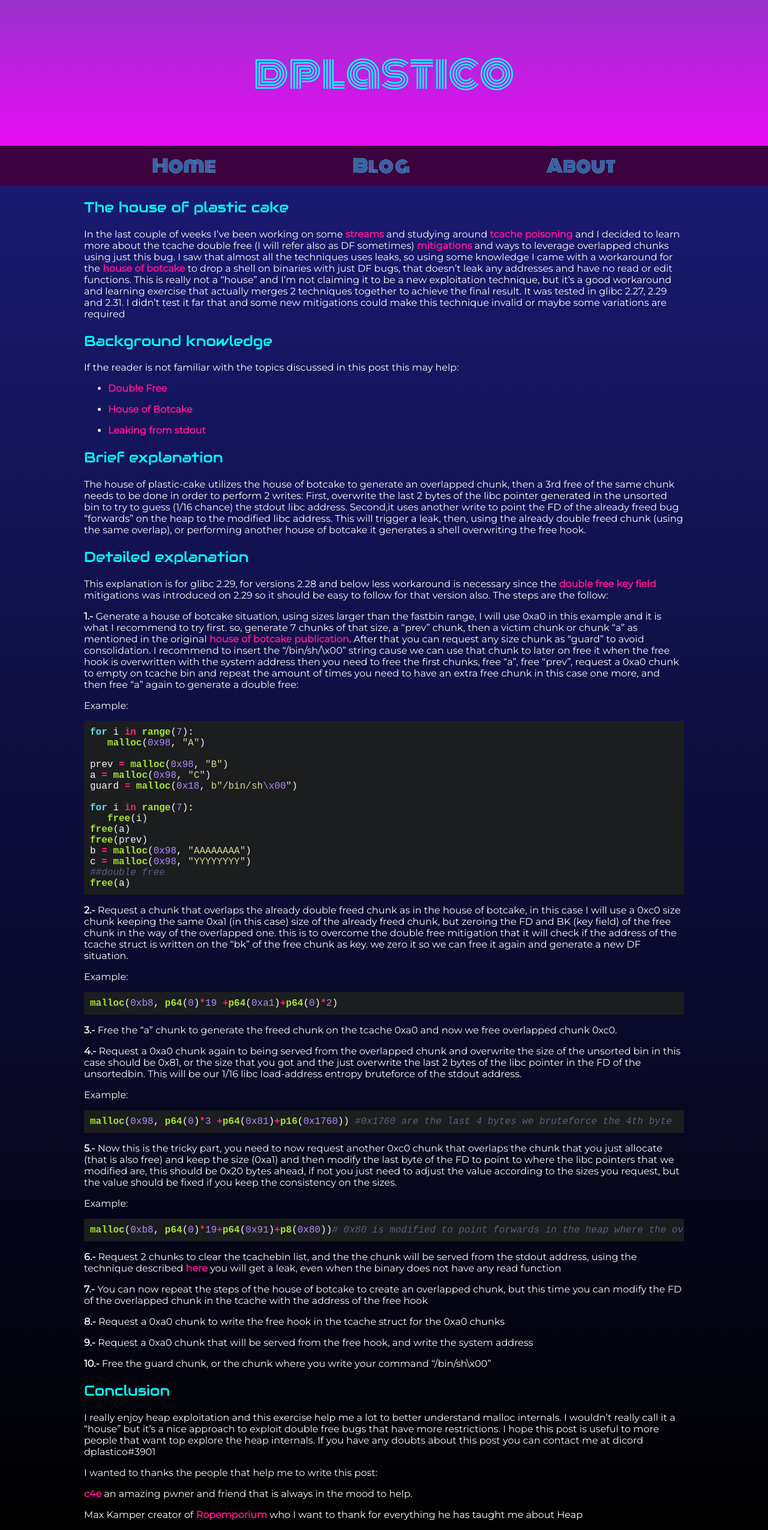
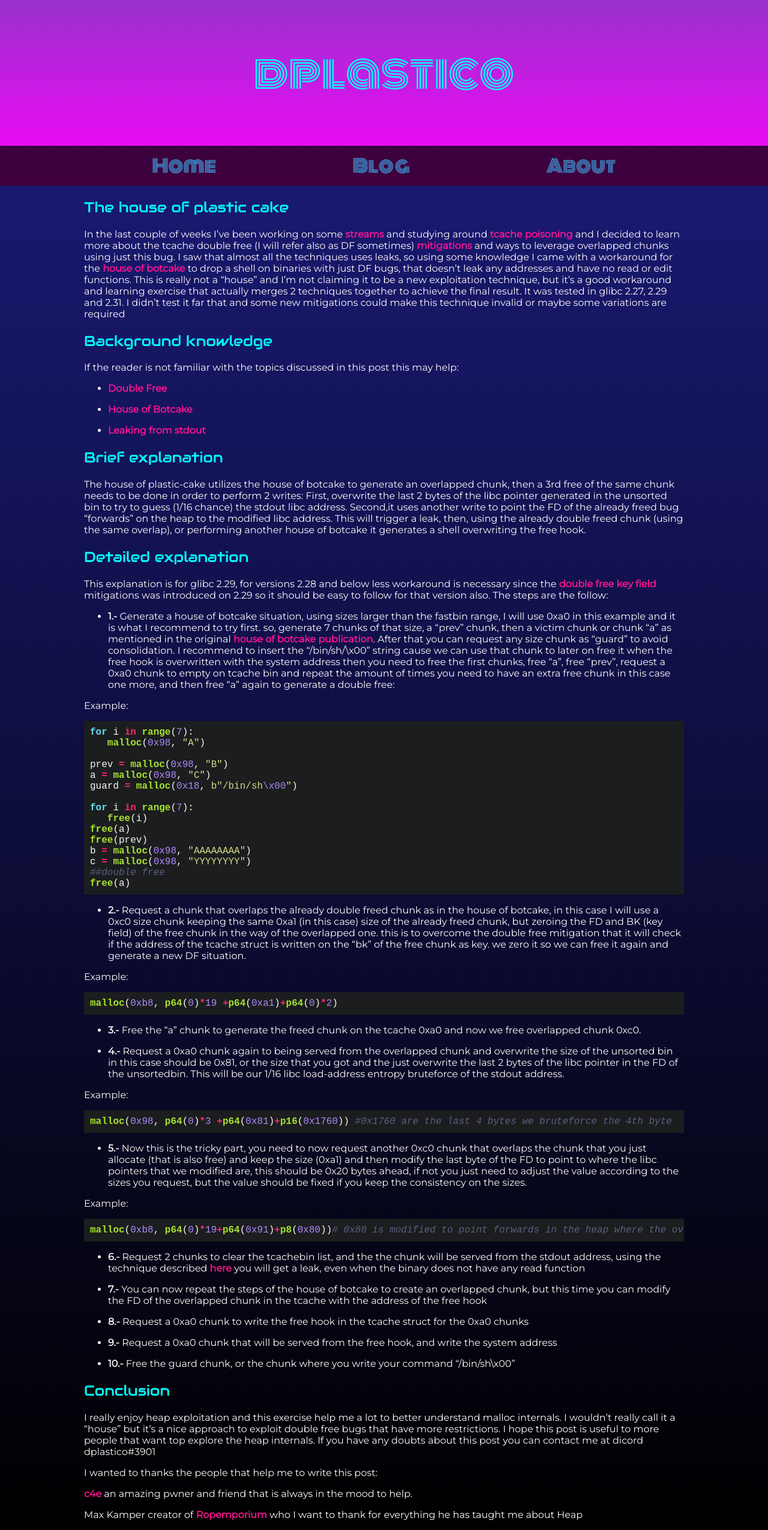
Before and after one commit to dplastico/dplastico.github.io, a Jekyll site: the page built from _posts/2021-10-17-Learning-Double-Restrictions:The-house-of-plastic-cake.md, in a window 1280 px wide. Shown: the whole page at 60% size. Built offline with Jekyll 4.4.1, drawn with Linux system fonts in a browser that asks for light colours; nearby versions of some CDN libraries.

Commit message:
house of plastic v1.8

````diff
--- a/_posts/2021-10-17-Learning-Double-Restrictions:The-house-of-plastic-cake.md
+++ b/_posts/2021-10-17-Learning-Double-Restrictions:The-house-of-plastic-cake.md
@@ -29,7 +29,7 @@ The house of plastic-cake utilizes the house of botcake to generate an overlappe
 
 This explanation is for glibc 2.29, for versions 2.28 and below less workaround is necessary since the [double free key field](https://blog.infosectcbr.com.au/2019/09/linux-heap-glibc-tcache-double-free.html) mitigations was introduced on 2.29 so it should be easy to follow for that version also. The steps are the follow:
 
-**1.-** Generate a house of botcake situation, using sizes larger than the fastbin range, I will use  0xa0 in this example and it is what I recommend to try first. so,  generate 7 chunks of that size, a "prev” chunk, then a victim chunk or chunk "a" as mentioned in the original [house of botcake publication](https://github.com/shellphish/how2heap/blob/master/glibc_2.31/house_of_botcake.c). After that you can request any size  chunk as "guard" to avoid consolidation. I recommend to insert the "/bin/sh/\x00" string cause we can use that chunk to later on free it when the free hook is overwritten with the system address then you need to free the first chunks, free "a", free "prev", request a 0xa0 chunk to empty on tcache bin and repeat the amount of times you need to have an extra free chunk in this case one more, and then free "a" again to generate a double free:
+* **1.-** Generate a house of botcake situation, using sizes larger than the fastbin range, I will use  0xa0 in this example and it is what I recommend to try first. so,  generate 7 chunks of that size, a "prev” chunk, then a victim chunk or chunk "a" as mentioned in the original [house of botcake publication](https://github.com/shellphish/how2heap/blob/master/glibc_2.31/house_of_botcake.c). After that you can request any size  chunk as "guard" to avoid consolidation. I recommend to insert the "/bin/sh/\x00" string cause we can use that chunk to later on free it when the free hook is overwritten with the system address then you need to free the first chunks, free "a", free "prev", request a 0xa0 chunk to empty on tcache bin and repeat the amount of times you need to have an extra free chunk in this case one more, and then free "a" again to generate a double free:
 
 Example:
 ```python
@@ -50,38 +50,38 @@ c = malloc(0x98, "YYYYYYYY")
 free(a)
 ```
 
-**2.-** Request a chunk that overlaps the already double freed chunk as in the house of botcake, in this case I will  use a 0xc0 size chunk keeping the same 0xa1 (in this case) size of the already freed chunk, but zeroing the FD and BK (key field) of the free chunk in the way of the overlapped one. this is to overcome the double free mitigation that it will check if the address of the tcache struct is written on the "bk" of the free chunk as key. we zero it so we can free it again and generate a new DF situation.
+* **2.-** Request a chunk that overlaps the already double freed chunk as in the house of botcake, in this case I will  use a 0xc0 size chunk keeping the same 0xa1 (in this case) size of the already freed chunk, but zeroing the FD and BK (key field) of the free chunk in the way of the overlapped one. this is to overcome the double free mitigation that it will check if the address of the tcache struct is written on the "bk" of the free chunk as key. we zero it so we can free it again and generate a new DF situation.
 
 Example:
 ```python
 malloc(0xb8, p64(0)*19 +p64(0xa1)+p64(0)*2)
 ```
 
-**3.-** Free the "a" chunk to generate the freed chunk on the tcache 0xa0 and now we free overlapped chunk 0xc0.
+* **3.-** Free the "a" chunk to generate the freed chunk on the tcache 0xa0 and now we free overlapped chunk 0xc0.
 
-**4.-** Request a 0xa0 chunk again to being served from the overlapped chunk and overwrite the size of the unsorted bin in this case should be 0x81, or the size that you got and the just overwrite the last 2 bytes of the libc pointer in the FD of the unsortedbin. This will be our 1/16 libc load-address entropy bruteforce of the stdout address.
+* **4.-** Request a 0xa0 chunk again to being served from the overlapped chunk and overwrite the size of the unsorted bin in this case should be 0x81, or the size that you got and the just overwrite the last 2 bytes of the libc pointer in the FD of the unsortedbin. This will be our 1/16 libc load-address entropy bruteforce of the stdout address.
 
 Example:
 ```python
 malloc(0x98, p64(0)*3 +p64(0x81)+p16(0x1760)) #0x1760 are the last 4 bytes we bruteforce the 4th byte
 ```
 
-**5.-** Now this is the tricky part, you need to now request another 0xc0 chunk that overlaps the chunk that you just allocate (that is also free) and keep the size (0xa1) and then modify the last byte of the FD to point to where the libc pointers that we modified are, this should be 0x20 bytes ahead, if not you just need to adjust the value according to the sizes you request, but the value should be fixed if you keep the consistency on the sizes.
+* **5.-** Now this is the tricky part, you need to now request another 0xc0 chunk that overlaps the chunk that you just allocate (that is also free) and keep the size (0xa1) and then modify the last byte of the FD to point to where the libc pointers that we modified are, this should be 0x20 bytes ahead, if not you just need to adjust the value according to the sizes you request, but the value should be fixed if you keep the consistency on the sizes.
 
 Example:
 ```python
 malloc(0xb8, p64(0)*19+p64(0x91)+p8(0x80))# 0x80 is modified to point forwards in the heap where the overwritten libc pointer is
 ```
 
-**6.-** Request 2 chunks to clear the tcachebin list, and the the chunk will be served from the stdout address, using the technique described [here](https://vigneshsrao.github.io/posts/babytcache/) you will get a leak, even when the binary does not have any read function
+* **6.-** Request 2 chunks to clear the tcachebin list, and the the chunk will be served from the stdout address, using the technique described [here](https://vigneshsrao.github.io/posts/babytcache/) you will get a leak, even when the binary does not have any read function
 
-**7.-** You can now repeat the steps of the house of botcake to create an overlapped chunk, but this time you can modify the FD of the overlapped chunk in the tcache with the address of the free hook
+* **7.-** You can now repeat the steps of the house of botcake to create an overlapped chunk, but this time you can modify the FD of the overlapped chunk in the tcache with the address of the free hook
 
-**8.-** Request a 0xa0 chunk to write the free hook in the tcache struct for the 0xa0 chunks
+* **8.-** Request a 0xa0 chunk to write the free hook in the tcache struct for the 0xa0 chunks
 
-**9.-** Request a 0xa0 chunk that will be served from the free hook, and write the system address
+* **9.-** Request a 0xa0 chunk that will be served from the free hook, and write the system address
 
-**10.-** Free the guard chunk, or the chunk where you write your command "/bin/sh\x00"
+* **10.-** Free the guard chunk, or the chunk where you write your command "/bin/sh\x00"
 
 # Conclusion
 
````
